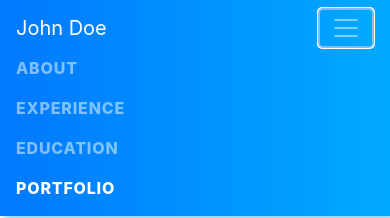
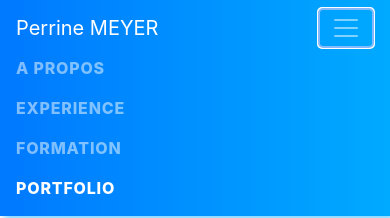
Before and after one commit to josyine/resume, a website: page index.html in a window 390 px wide. Both pictures are taken after a click on the button "Toggle navigation". Shown: the top 218 px of the page. Drawn offline with nearby package versions, Linux system fonts and the light colour scheme; files that its build step writes are made by us from their sources; files whose address does not match are found by name; a web font is replaced by a local one.

Commit message:
Update index.html

```diff
--- a/index.html
+++ b/index.html
@@ -38,7 +38,7 @@
 <body id="page-top">
   <nav class="navbar navbar-expand-lg navbar-dark bg-primary fixed-top" id="sideNav">
     <a class="navbar-brand js-scroll-trigger" href="#page-top">
-      <span class="d-block d-lg-none">John Doe</span>
+      <span class="d-block d-lg-none">Perrine MEYER</span>
       <span class="d-none d-lg-block">
         <img class="img-fluid img-profile rounded-circle mx-auto mb-2" src="img/profilepicture.png" alt="Profile Picture">
       </span>
@@ -49,13 +49,13 @@
     <div class="collapse navbar-collapse" id="navbarSupportedContent">
       <ul class="navbar-nav">
         <li class="nav-item">
-          <a class="nav-link js-scroll-trigger" href="#about">About</a>
+          <a class="nav-link js-scroll-trigger" href="#about">A propos</a>
         </li>
         <li class="nav-item">
           <a class="nav-link js-scroll-trigger" href="#experience">Experience</a>
         </li>
         <li class="nav-item">
-          <a class="nav-link js-scroll-trigger" href="#education">Education</a>
+          <a class="nav-link js-scroll-trigger" href="#education">Formation</a>
         </li>
         <li class="nav-item">
           <a class="nav-link js-scroll-trigger" href="#portfolio">Portfolio</a>
```
